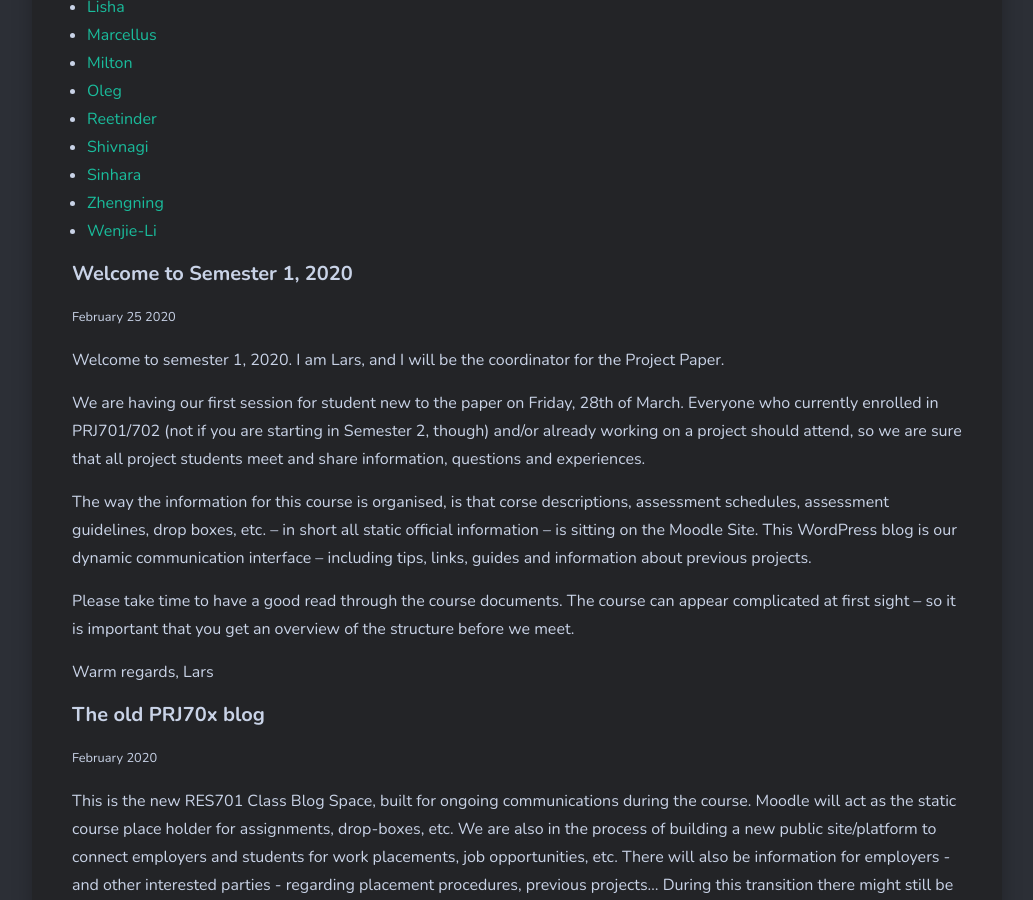
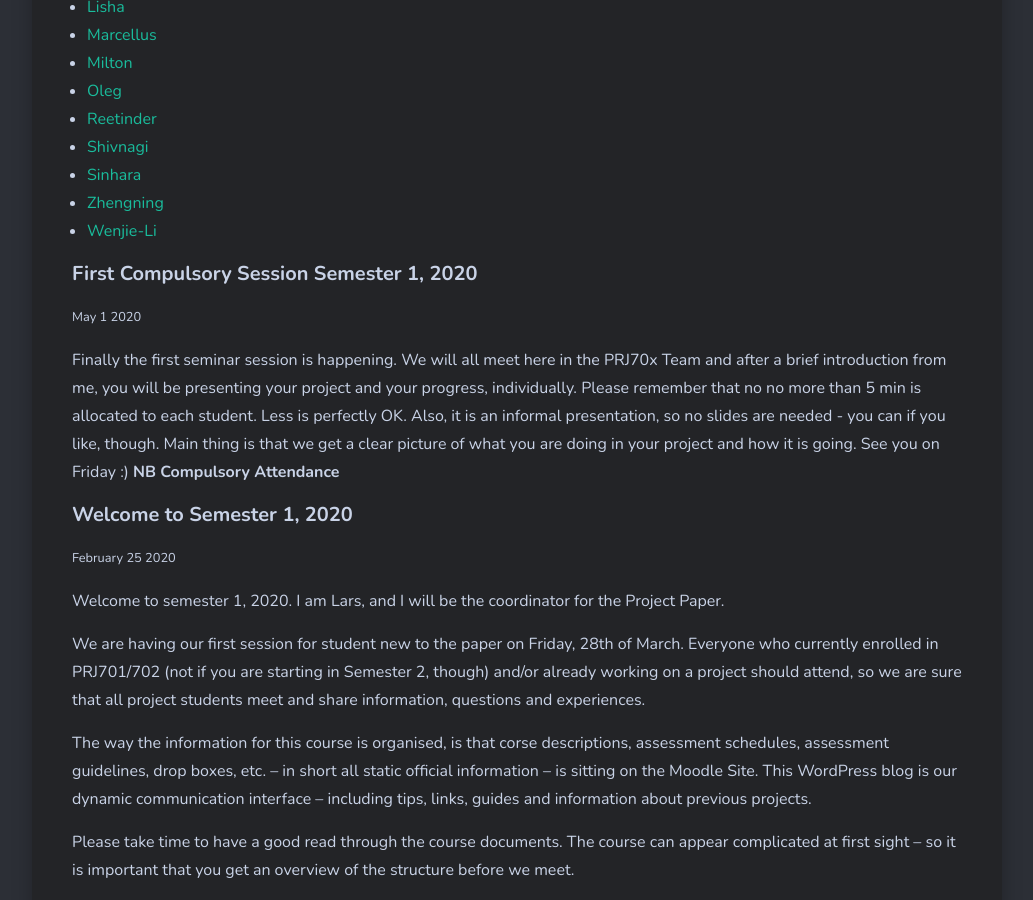
Before and after one commit to larsoliverdam/nmit, a Jekyll site: the page built from _pages/PRJ70x.md, in a window 1280 px wide and 900 px high, scrolled down 1270 px. Shown: the whole window, without its empty margins (123-1156 px from the left). Built offline with Jekyll 4.4.1, drawn with Linux system fonts in a browser that asks for light colours; nearby versions of some CDN libraries; comment, search, counter and statistics services are not loaded.

Commit message:
PRJ70x session 1-5-20

```diff
--- a/_pages/PRJ70x.md
+++ b/_pages/PRJ70x.md
@@ -29,6 +29,14 @@ image: 01.jpg
 * [Zhengning](https://prj701553549552.wordpress.com)
 * [Wenjie-Li](http://liwenjiesilver.home.blog/category/prj701/)
 
+#### First Compulsory Session Semester 1, 2020
+<small>May 1 2020</small>
+
+Finally the first seminar session is happening.
+We will all meet here in the PRJ70x Team and after a brief introduction from me, you will be presenting your project and your progress, individually. Please remember that no no more than 5 min is allocated to each student. Less is perfectly OK. Also, it is an informal presentation, so no slides are needed - you can if you like, though. Main thing is that we get a clear picture of what you are doing in your project and how it is going.
+See you on Friday :)
+**NB Compulsory Attendance**
+
 #### Welcome to Semester 1, 2020
 <small>February 25 2020</small>
 
```
